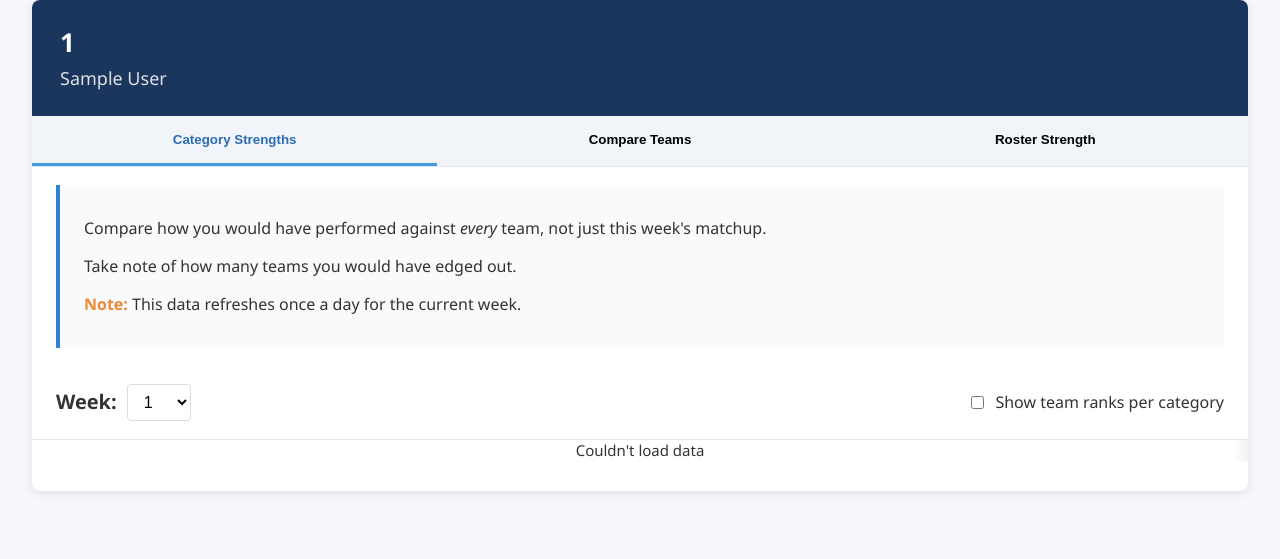
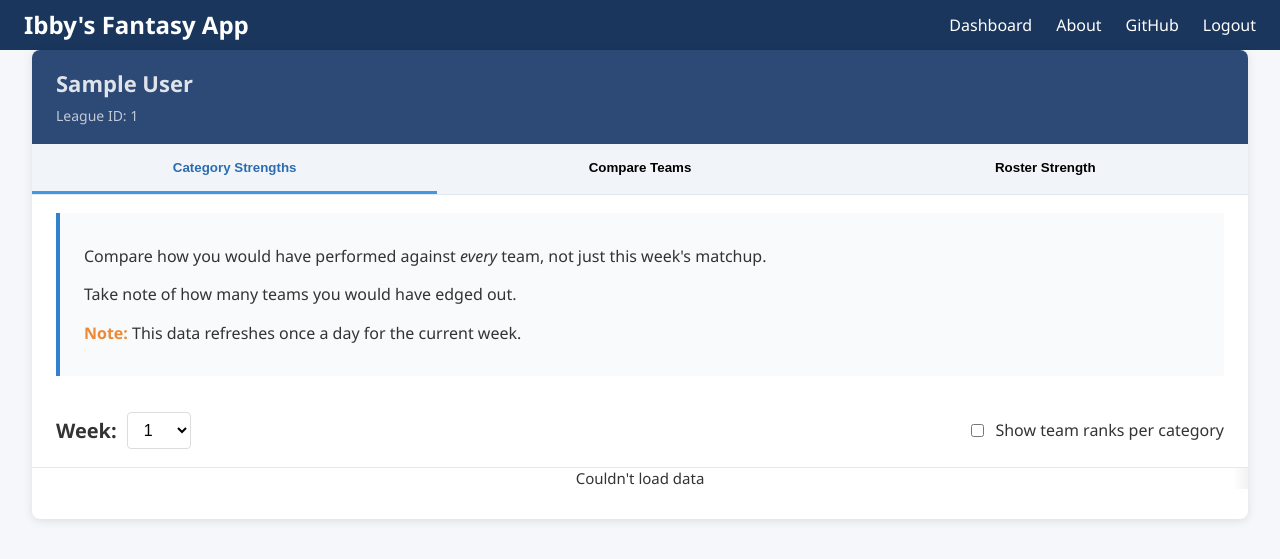
Before and after one commit to AlexIbby/fantasyBasketball, a Flask app: page /dashboard in a window 1280 px wide. Shown: the top 559 px of the page. Run offline with Flask 3, Linux system fonts and the light colour scheme; the visitor is signed in with stand-in values (Sample User, id 1); data that the repository does not hold is empty.

Commit message:
added navbar

```diff
--- a/json loadout from api call.json
+++ b/json loadout from api call.json
@@ -1558,7 +1558,7 @@
         }
       }
     ],
-    "time": "36.067962646484ms",
+    "time": "80.655813217163ms",
     "copyright": "Certain Data by Sportradar, Stats Perform and Rotowire",
     "refresh_rate": "60"
   }
--- a/main.py
+++ b/main.py
@@ -180,6 +180,10 @@ def dashboard():
         team_name=session["team_name"],
         league_key=session["league_key"],
     )
+#Dashboard
+@app.route("/about")
+def about():
+    return render_template("about.html")
 
 # ---------- WEEKLY SCOREBOARD ----------
 @app.route("/api/scoreboard")
--- /dev/null
+++ b/static/navbar.js
@@ -0,0 +1,28 @@
+document.addEventListener('DOMContentLoaded', () => {
+    const hamburger = document.querySelector('.hamburger');
+    const navLinks = document.querySelector('.navbar-links');
+    const overlay = document.querySelector('.overlay');
+
+    // Toggle mobile menu
+    hamburger.addEventListener('click', () => {
+      navLinks.classList.toggle('active');
+      overlay.classList.toggle('active');
+      document.body.classList.toggle('no-scroll');
+    });
+
+    // Close menu when clicking on the overlay
+    overlay.addEventListener('click', () => {
+      navLinks.classList.remove('active');
+      overlay.classList.remove('active');
+      document.body.classList.remove('no-scroll');
+    });
+
+    // Close menu when clicking on a link
+    document.querySelectorAll('.navbar-links a').forEach(link => {
+      link.addEventListener('click', () => {
+        navLinks.classList.remove('active');
+        overlay.classList.remove('active');
+        document.body.classList.remove('no-scroll');
+      });
+    });
+  });
--- a/static/style.css
+++ b/static/style.css
@@ -439,3 +439,126 @@ sup.rank{
   background: linear-gradient(to right, transparent, rgba(0,0,0,0.05));
   pointer-events: none; /* Allow scrolling underneath */
 }
+
+/* Navbar styles */
+.navbar {
+  background-color: #1a365d;
+  display: flex;
+  justify-content: space-between;
+  align-items: center;
+  padding: 0.5rem 1.5rem;
+  color: white;
+}
+
+.navbar-brand {
+  font-size: 1.5rem;
+  font-weight: bold;
+  color: white;
+  text-decoration: none;
+}
+
+.navbar-links {
+  display: flex;
+  gap: 1.5rem;
+}
+
+.navbar-links a {
+  color: white;
+  text-decoration: none;
+  font-weight: 500;
+  transition: opacity 0.2s;
+}
+
+.navbar-links a:hover {
+  opacity: 0.8;
+}
+
+.hamburger {
+  display: none;
+  cursor: pointer;
+  background: none;
+  border: none;
+  padding: 0.5rem;
+}
+
+.hamburger-line {
+  display: block;
+  width: 25px;
+  height: 3px;
+  margin: 5px 0;
+  background-color: white;
+  border-radius: 3px;
+}
+
+/* Updated header styles */
+.header {
+  background: #2d4a77;
+  color: #fff;
+  padding: 18px 24px;
+  display: flex;
+  flex-direction: column;
+  gap: 6px;
+}
+
+.league-id {
+  font-size: 14px;
+  opacity: 0.7;
+  margin-top: 2px;
+}
+
+.team-title {
+  font-size: 22px;
+  font-weight: 700;
+  margin: 0;
+}
+
+.league-title {
+  font-size: 16px;
+  font-weight: 400;
+  margin: 0;
+  opacity: 0.85;
+}
+
+/* Mobile styles */
+@media (max-width: 768px) {
+  .navbar-links {
+    position: fixed;
+    top: 0;
+    right: -100%;
+    width: 70%;
+    height: 100vh;
+    background-color: #1a365d;
+    flex-direction: column;
+    justify-content: flex-start;
+    padding-top: 60px;
+    padding-left: 2rem;
+    transition: right 0.3s ease;
+    z-index: 100;
+    gap: 2rem;
+  }
+
+  .navbar-links.active {
+    right: 0;
+  }
+
+  .hamburger {
+    display: block;
+    position: relative;
+    z-index: 101;
+  }
+
+  .overlay {
+    position: fixed;
+    top: 0;
+    left: 0;
+    width: 100%;
+    height: 100%;
+    background-color: rgba(0,0,0,0.5);
+    display: none;
+    z-index: 99;
+  }
+
+  .overlay.active {
+    display: block;
+  }
+}
--- a/templates/dashboard.html
+++ b/templates/dashboard.html
@@ -1,4 +1,3 @@
-<!-- ───── /templates/dashboard.html ───── -->
 <!doctype html>
 <html lang="en">
 <head>
@@ -7,14 +6,33 @@
   <meta name="viewport" content="width=device-width, initial-scale=1">
   <link rel="stylesheet" href="{{ url_for('static', filename='style.css') }}">
   <script defer src="{{ url_for('static', filename='dashboard.js') }}"></script>
+  <script defer src="{{ url_for('static', filename='navbar.js') }}"></script>
 </head>
 <body>
+  <!-- Navbar -->
+  <nav class="navbar">
+    <a href="{{ url_for('dashboard') }}" class="navbar-brand">Ibby's Fantasy App</a>
+    <div class="navbar-links">
+      <a href="{{ url_for('dashboard') }}">Dashboard</a>
+      <a href="{{ url_for('about') }}">About</a>
+      <a href="https://github.com/AlexIbby/fantasyBasketball" target="_blank">GitHub</a>
+      <a href="{{ url_for('logout') }}">Logout</a>
+    </div>
+    <button class="hamburger">
+      <span class="hamburger-line"></span>
+      <span class="hamburger-line"></span>
+      <span class="hamburger-line"></span>
+    </button>
+  </nav>
+  <div class="overlay"></div>
+
   <div class="container">
     <!-- header -->
-    <header class="header">
-      <h1 class="league-title">{{ league_key }}</h1>
-      <h2 class="team-title">{{ team_name }}</h2>
-    </header>
+<!-- header -->
+  <header class="header">
+    <h1 class="team-title">{{ team_name }}</h1>
+    <span class="league-id">League ID: {{ league_key }}</span>
+  </header>
 
     <!-- nav tabs -->
     <nav class="nav-tabs">
--- a/templates/index.html
+++ b/templates/index.html
@@ -3,14 +3,14 @@
 <head>
   <meta charset="utf-8">
   <meta name="viewport" content="width=device-width, initial-scale=1">
-  <title>Fantasy Basketball Stats - Login</title>
+  <title>Ibby's Fantasy Basketball App - Login</title>
   <link rel="stylesheet" href="{{ url_for('static', filename='style.css') }}">
 </head>
 <body>
   <div class="container login-container">
     <div class="login-card">
       <div class="login-header">
-        <h1>Fantasy Basketball Stats</h1>
+        <h1>Ibby's Fantasy Basketball App</h1>
       </div>
       <div class="login-content">
         {% if logged_in %}
```
Also changed, not shown: templates/about.html (added, +55 -0 lines).
